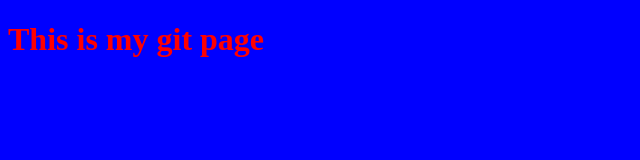
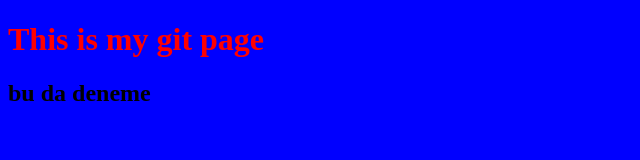
Before and after one commit to 32171165/32171165.github.io, a plain HTML site: page index.html in a window 1280 px wide. Shown: the whole page, without its empty margins (0-640 px from the left). Drawn offline with Linux system fonts and the light colour scheme.

Commit message:
heading 2 was added

```diff
--- a/index.html
+++ b/index.html
@@ -5,5 +5,6 @@
     </head>
     <body style="background-color: blue;">
         <h1 style="color: red;"> This is my git page</h1>
+        <h2>bu da deneme</h2>
     </body>
 </html>
```
